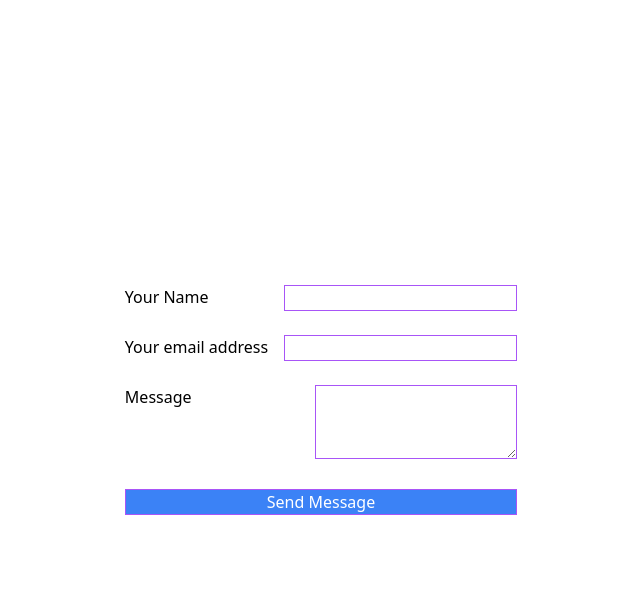
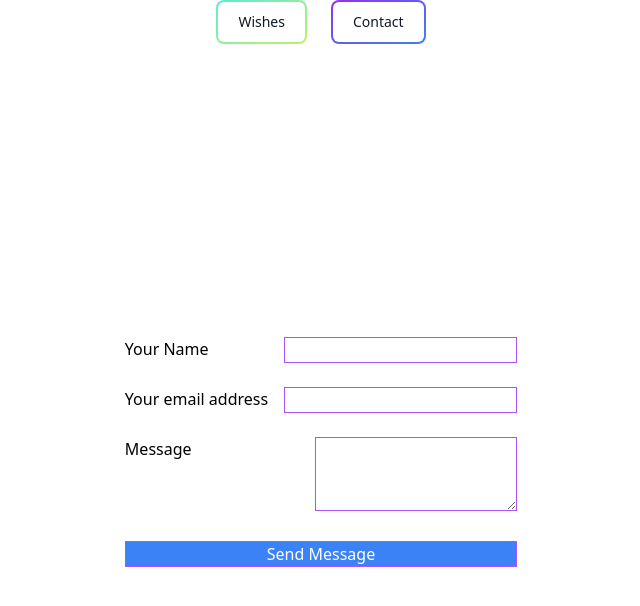
Before and after one commit to rayyan016/Neon, an Angular app: page /contact in a window 1280 px wide. Shown: the top 606 px of the page, without its empty margins (319-959 px from the left). Built offline with nearby package versions, Linux system fonts and the light colour scheme.

Commit message:
Add buttons for routing

```diff
--- a/src/app/app.component.html
+++ b/src/app/app.component.html
@@ -1 +1,18 @@
+<div class="flex justify-center space-x-4">
+    <button (click)="goToWish()"
+        class="relative inline-flex items-center justify-center p-0.5 mb-2 me-2 overflow-hidden text-sm font-medium text-gray-900 rounded-lg group bg-gradient-to-br from-teal-300 to-lime-300 group-hover:from-teal-300 group-hover:to-lime-300 dark:text-white dark:hover:text-gray-900 focus:ring-4 focus:outline-none focus:ring-lime-200 dark:focus:ring-lime-800">
+        <span
+            class="relative px-5 py-2.5 transition-all ease-in duration-75 bg-white dark:bg-gray-900 rounded-md group-hover:bg-opacity-0">
+            Wishes
+        </span>
+    </button>
+
+    <button (click)="goToContact()"
+        class="relative inline-flex items-center justify-center p-0.5 mb-2 me-2 overflow-hidden text-sm font-medium text-gray-900 rounded-lg group bg-gradient-to-br from-purple-600 to-blue-500 group-hover:from-purple-600 group-hover:to-blue-500 hover:text-white dark:text-white focus:ring-4 focus:outline-none focus:ring-blue-300 dark:focus:ring-blue-800">
+        <span
+            class="relative px-5 py-2.5 transition-all ease-in duration-75 bg-white dark:bg-gray-900 rounded-md group-hover:bg-opacity-0">
+            Contact
+        </span>
+    </button>
+</div>
 <router-outlet></router-outlet>
--- a/src/app/app.component.ts
+++ b/src/app/app.component.ts
@@ -1,5 +1,5 @@
 import { Component } from '@angular/core';
-import { RouterOutlet } from '@angular/router';
+import { Router, RouterOutlet } from '@angular/router';
 
 @Component({
   selector: 'app-root',
@@ -8,4 +8,14 @@
   templateUrl: './app.component.html',
   styleUrl: './app.component.css',
 })
-export class AppComponent {}
+export class AppComponent {
+  constructor(private router: Router) {}
+
+  goToWish() {
+    this.router.navigate(['/']);
+  }
+
+  goToContact() {
+    this.router.navigate(['contact']);
+  }
+}
```
